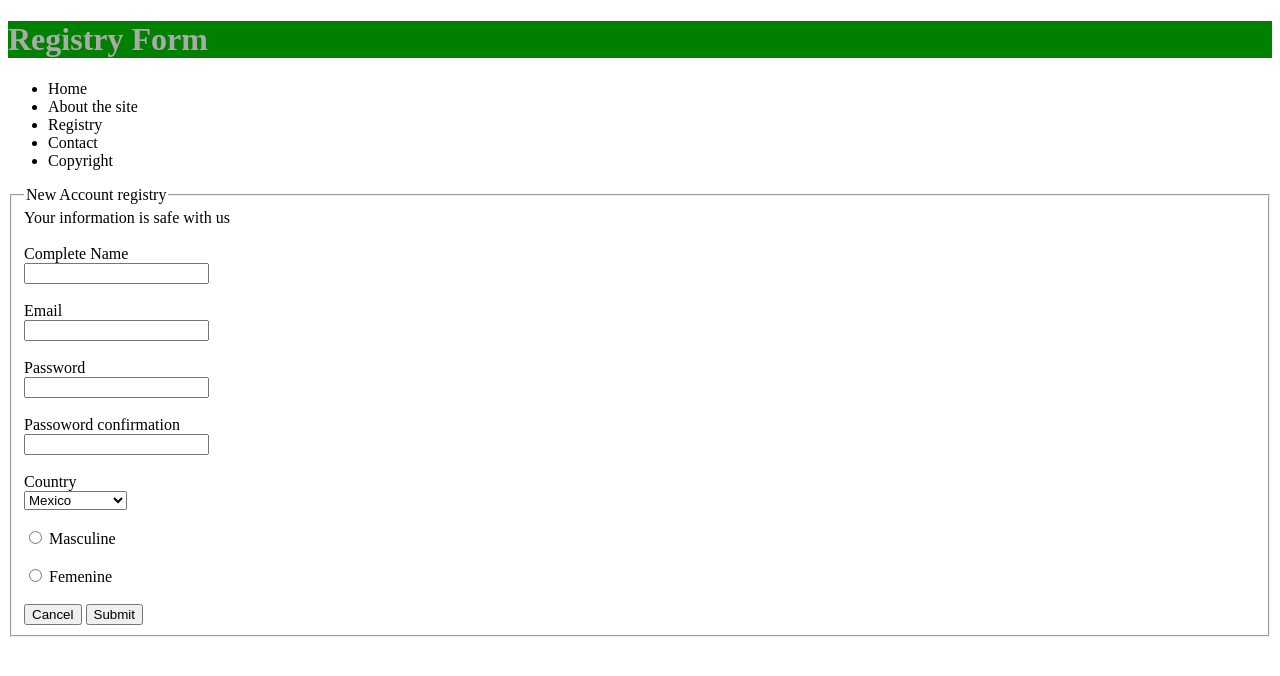
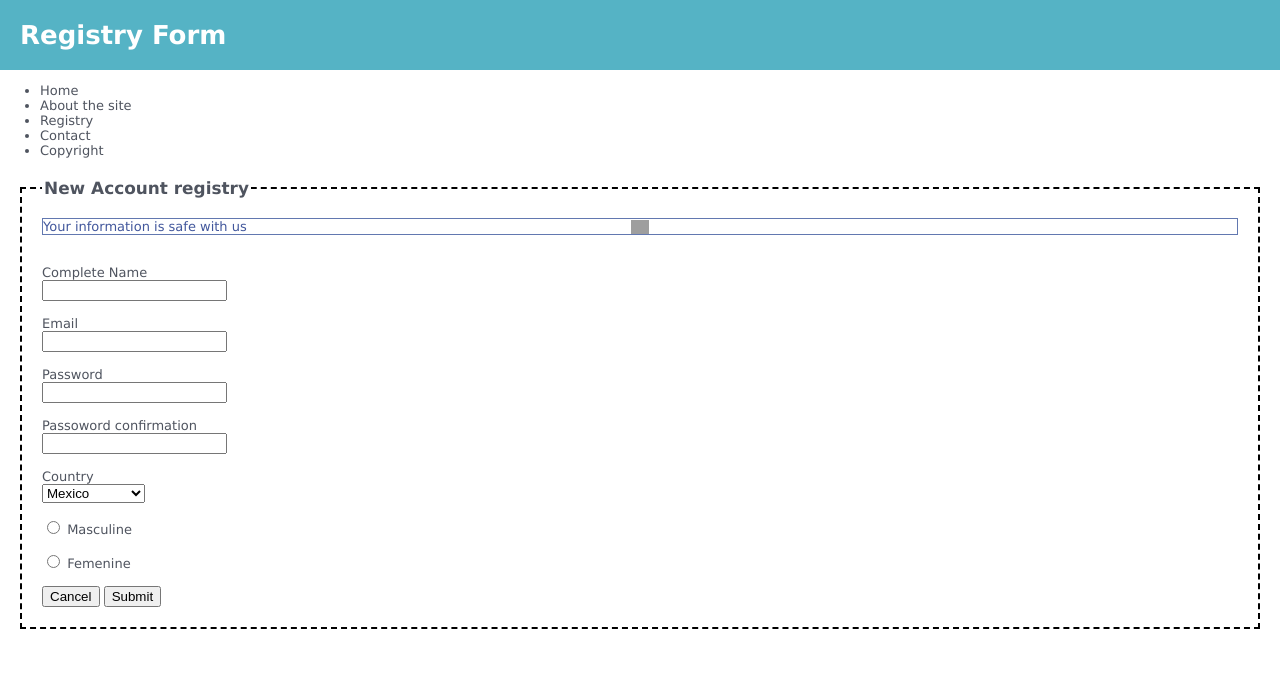
Before and after one commit to Adrian-Garcia/WebApps, a plain HTML site: page Parcial 1/Project/index.html in a window 1280 px wide. Drawn offline with Linux system fonts and the light colour scheme; grey boxes are pictures that could not be loaded.

Commit message:
Updated syles.css

```diff
--- a/Parcial 1/Project/css/styles.css
+++ b/Parcial 1/Project/css/styles.css
@@ -12,10 +12,43 @@ targetName {
 }
 */
 
+/*Restart values of margin and padding*/
+body {
+	margin: 0px;
+	padding: 0px;
+	color: #4F545F;
+	font-size: 13px;
+	font-family: Verdana, Sans-serif;
+}
+
 /*Target h1*/
 h1 {
-	color: #AAAAAA;
-	background-color: green;
+	padding: 20px;
+	margin: 0;
+	color: white;
+	background-color: #55B3C5;
+}
+
+/*Target fieldset*/
+fieldset {
+	border: 2px dashed #000;
+	margin: 20px;
+	padding: 20px;
+}
+
+fieldset > div {
+	border: 1px solid #6278B0;
+	color: #42579C;
+	background-image: url("https://cdn3.iconfinder.com/data/icons/bold-blue-glyphs-free-samples/32/Info_Circle_Symbol_Information_Letter-512.png");
+	background-repeat: no-repeat;
+	background-position: center;
+	background-size: 1.5% 90%;
+}
+
+/*Target legend*/
+legend {
+	font-size: 1.3em;
+	font-weight: 900; /* 1 - 999 */
 }
 
 /*Target paragraph*/
@@ -32,3 +65,12 @@ p {
 .container {
 
 }
+
+.element {
+	padding: 10px;
+	padding-top: 5px;
+	padding-right: 15px;
+	padding-left: 20px;
+	padding bottom: 10px;
+	padding: 5px 15px 10px 20px;
+}
--- a/Parcial 1/Project/index.html
+++ b/Parcial 1/Project/index.html
@@ -21,7 +21,11 @@
 
 			<legend>New Account registry</legend>
 
-			<label>Your information is safe with us</label>
+			<div clas="info">
+				Your information is safe with us
+			</div>
+
+			<!-- <label>Your information is safe with us</label> -->
 			<br> <br>
 
 			<label>Complete Name</label> <br>
@@ -59,6 +63,8 @@
 			<button>Cancel</button>
 			<input type="submit" value="Submit">
 
+			<!-- <img src="https://cdn3.iconfinder.com/data/icons/bold-blue-glyphs-free-samples/32/Info_Circle_Symbol_Information_Letter-512.png"> -->
+
 		</fieldset>
 	</form>
 </body>
```
